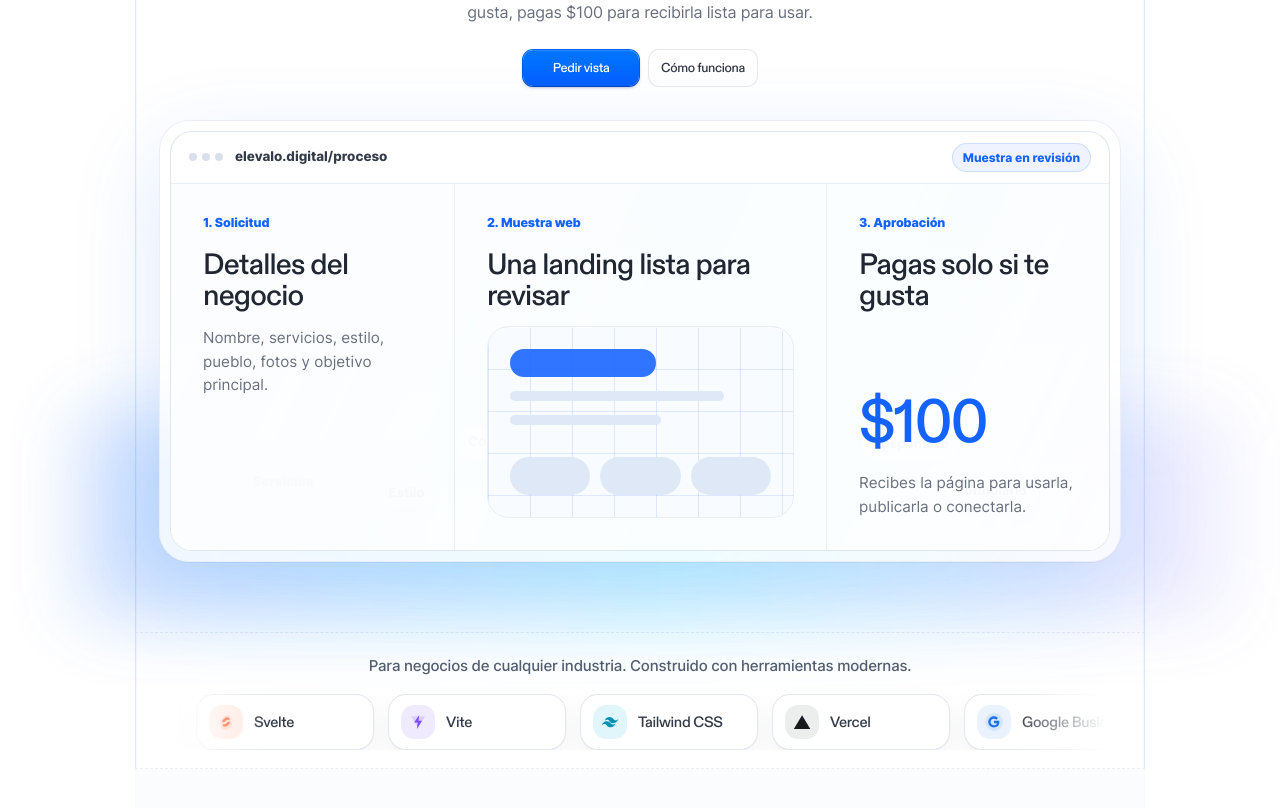
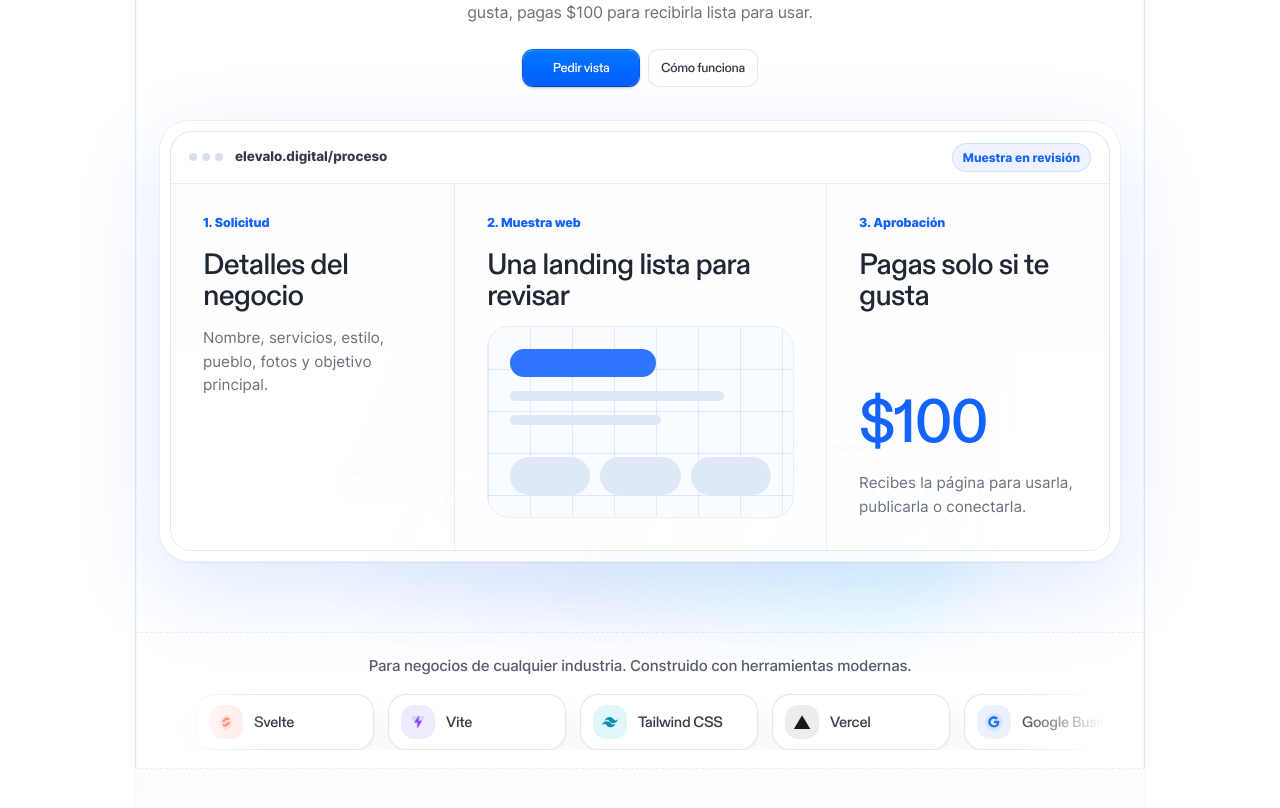
Before and after one commit to ayxse/elevalo, a React (Vite) app: page / in a window 1280 px wide. Shown: the part 360-1168 px from the top of the page. Built offline with nearby package versions, Linux system fonts and the light colour scheme.

Commit message:
Refine hero glow

```diff
--- a/src/styles.css
+++ b/src/styles.css
@@ -377,27 +377,26 @@ p {
 }
 
 .hero-product::before {
-  animation: hero-ambient-shift 18s ease-in-out infinite alternate;
   background: linear-gradient(
     92deg,
     rgba(20, 99, 255, 0) 0%,
-    rgba(20, 99, 255, 0.3) 18%,
-    rgba(9, 205, 255, 0.36) 48%,
-    rgba(111, 95, 255, 0.18) 74%,
+    rgba(20, 99, 255, 0.14) 26%,
+    rgba(9, 205, 255, 0.24) 50%,
+    rgba(111, 95, 255, 0.1) 74%,
     rgba(20, 99, 255, 0) 100%
   );
   background-size: 170% 100%;
-  bottom: 8px;
+  border-radius: 999px;
+  bottom: 12px;
   content: "";
-  filter: blur(36px);
-  height: 210px;
+  filter: blur(30px);
+  height: 152px;
   left: 50%;
-  opacity: 0.68;
+  opacity: 0.48;
   pointer-events: none;
   position: absolute;
   transform: translateX(-50%);
-  width: min(1080px, 96vw);
-  will-change: background-position, opacity, transform;
+  width: min(680px, 62vw);
   z-index: 0;
 }
 
@@ -444,24 +443,21 @@ p {
 }
 
 .handoff-board::before {
-  animation: board-ambient-drift 22s ease-in-out infinite alternate;
   background: linear-gradient(
     115deg,
     transparent 10%,
-    rgba(20, 99, 255, 0.08) 30%,
-    rgba(9, 205, 255, 0.12) 50%,
-    rgba(116, 84, 255, 0.08) 68%,
+    rgba(20, 99, 255, 0.045) 30%,
+    rgba(9, 205, 255, 0.065) 50%,
+    rgba(116, 84, 255, 0.04) 68%,
     transparent 88%
   );
   background-size: 180% 100%;
   content: "";
   filter: blur(20px);
-  inset: -36% -22%;
-  opacity: 0.62;
+  inset: -18% 12%;
+  opacity: 0.38;
   pointer-events: none;
   position: absolute;
-  transform: translateX(-4%);
-  will-change: background-position, opacity, transform;
   z-index: 0;
 }
 
@@ -514,35 +510,33 @@ p {
 }
 
 .process-floaters span {
-  animation: process-floater-drift var(--duration, 18s) ease-in-out infinite alternate;
-  animation-delay: var(--delay, 0s);
   background: rgba(246, 249, 253, 0.84);
   border: 1px solid rgba(222, 228, 238, 0.82);
   border-radius: 999px;
   box-shadow: 0 12px 30px rgba(28, 37, 54, 0.05);
-  color: rgba(66, 73, 87, 0.42);
+  color: rgba(66, 73, 87, 0.34);
   font-size: 0.82rem;
   font-weight: 760;
   left: var(--x);
+  opacity: 0.2;
   padding: 8px 12px;
   position: absolute;
   top: var(--y);
   transform: translate(-50%, -50%);
   white-space: nowrap;
-  will-change: transform, opacity;
 }
 
 .process-floaters span:nth-child(1) {
   --delay: -2s;
   --duration: 20s;
-  --x: 13%;
+  --x: 22%;
   --y: 79%;
 }
 
 .process-floaters span:nth-child(2) {
   --delay: -9s;
   --duration: 24s;
-  --x: 24%;
+  --x: 31%;
   --y: 86%;
 }
 
@@ -556,14 +550,14 @@ p {
 .process-floaters span:nth-child(4) {
   --delay: -7s;
   --duration: 21s;
-  --x: 78%;
+  --x: 72%;
   --y: 72%;
 }
 
 .process-floaters span:nth-child(5) {
   --delay: -12s;
   --duration: 25s;
-  --x: 86%;
+  --x: 78%;
   --y: 86%;
 }
 
@@ -883,63 +877,6 @@ p {
 
   to {
     transform: translateX(calc(-50% - 7px));
-  }
-}
-
-@keyframes hero-ambient-shift {
-  0% {
-    background-position: 0% 50%;
-    opacity: 0.5;
-    transform: translateX(calc(-50% - 34px)) translateY(10px) scaleX(0.96);
-  }
-
-  50% {
-    background-position: 52% 50%;
-    opacity: 0.74;
-    transform: translateX(calc(-50% + 24px)) translateY(-8px) scaleX(1.08);
-  }
-
-  100% {
-    background-position: 100% 50%;
-    opacity: 0.58;
-    transform: translateX(calc(-50% - 12px)) translateY(6px) scaleX(1.01);
-  }
-}
-
-@keyframes board-ambient-drift {
-  0% {
-    background-position: 0% 50%;
-    opacity: 0.48;
-    transform: translateX(-5%) translateY(2%);
-  }
-
-  50% {
-    background-position: 58% 50%;
-    opacity: 0.68;
-    transform: translateX(3%) translateY(-2%);
-  }
-
-  100% {
-    background-position: 100% 50%;
-    opacity: 0.54;
-    transform: translateX(-1%) translateY(1%);
-  }
-}
-
-@keyframes process-floater-drift {
-  0% {
-    opacity: 0.16;
-    transform: translate(-50%, -50%) translate3d(-12px, 10px, 0);
-  }
-
-  50% {
-    opacity: 0.3;
-    transform: translate(-50%, -50%) translate3d(14px, -8px, 0);
-  }
-
-  100% {
-    opacity: 0.2;
-    transform: translate(-50%, -50%) translate3d(6px, 14px, 0);
   }
 }
 
@@ -1930,14 +1867,8 @@ p {
 }
 
 @media (prefers-reduced-motion: reduce) {
-  .hero-product::before,
-  .handoff-board::before,
-  .process-floaters span,
   .logo-track {
     animation: none;
-  }
-
-  .logo-track {
     flex-wrap: wrap;
     justify-content: center;
     width: 100%;
```
